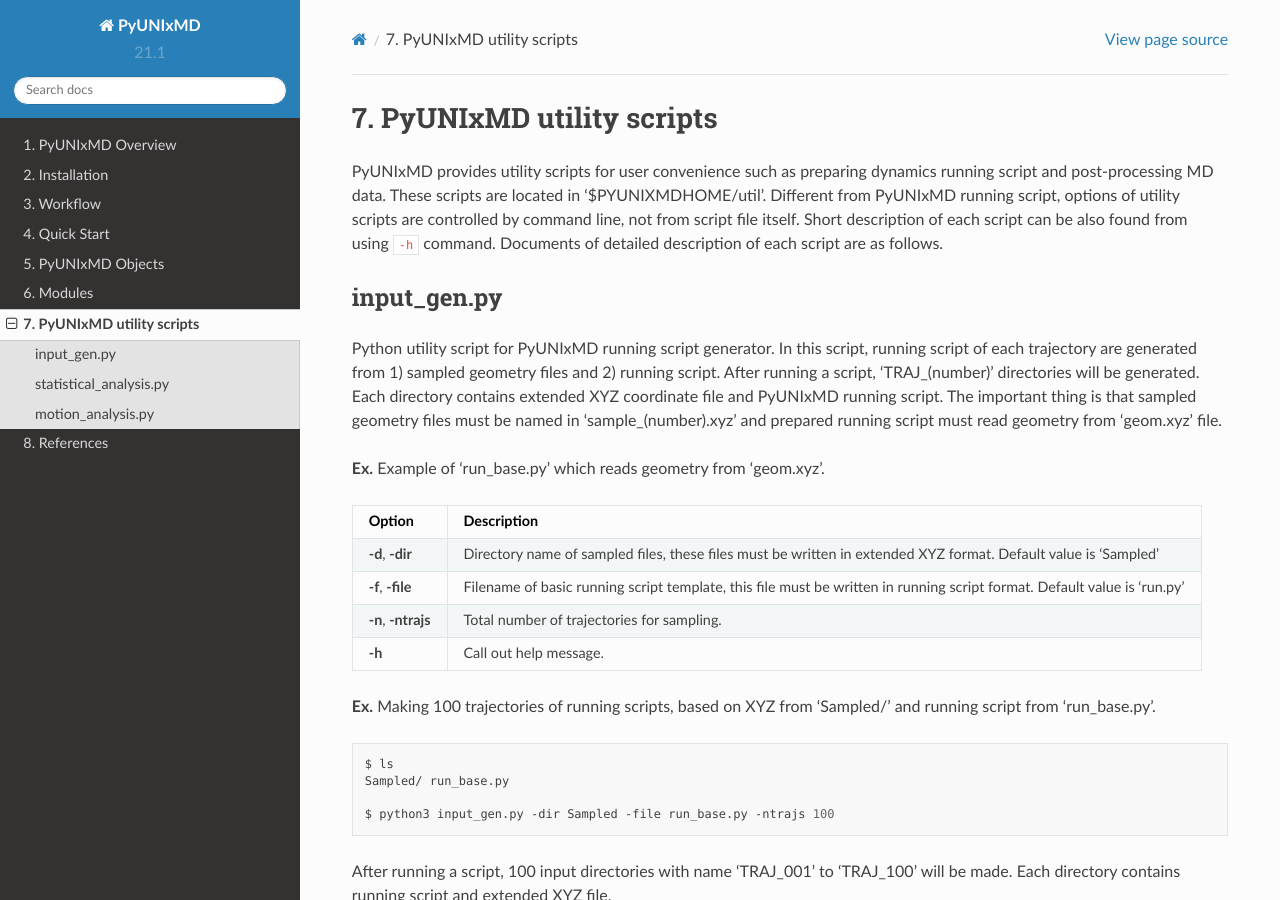
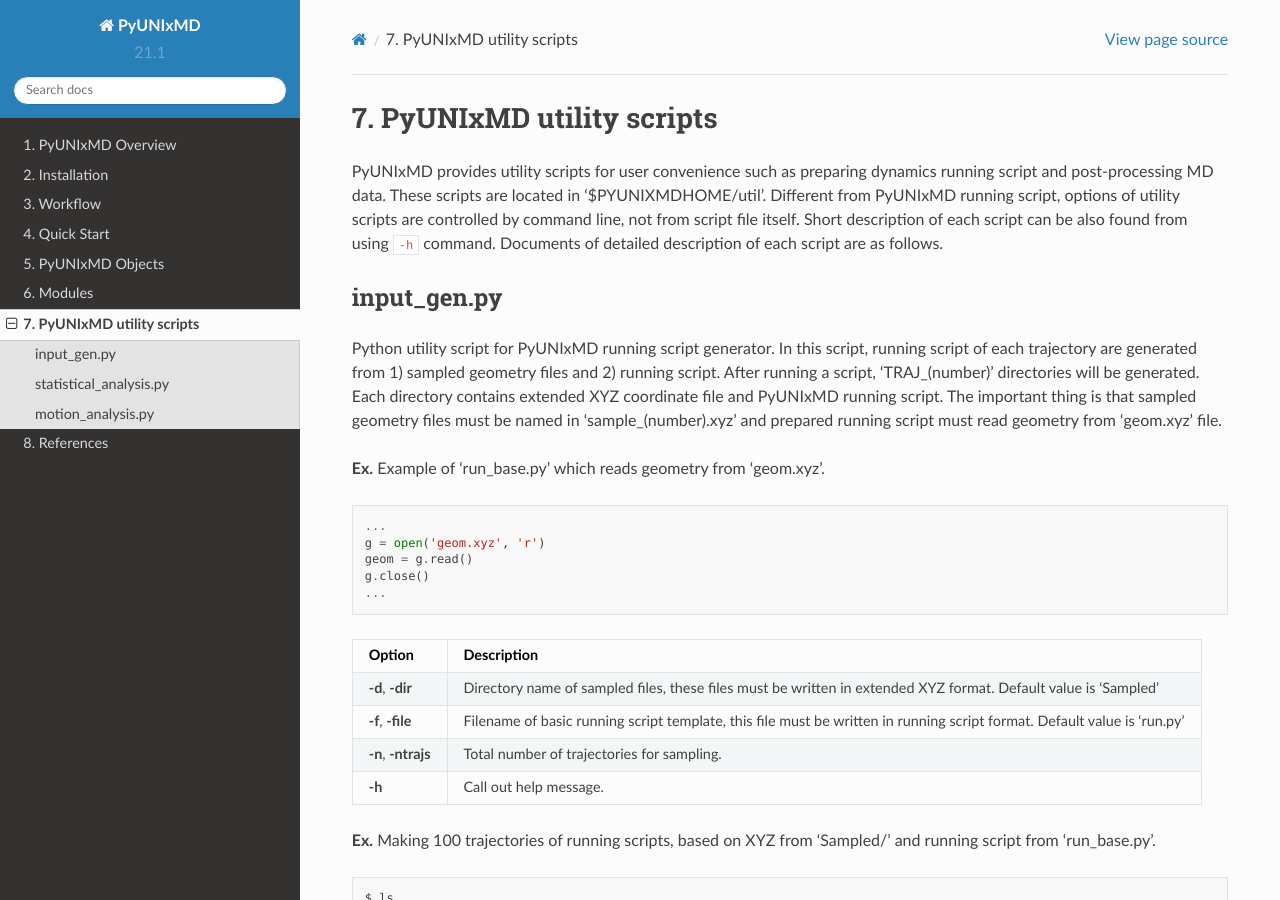
Before and after one commit to skmin-lab/unixmd, a Sphinx documentation site: the page built from docs/source/utility_scripts.rst, in a window 1280 px wide and 900 px high. Built offline with Sphinx 7.4.7 and the Read the Docs theme 2.0.0, drawn with Linux system fonts in a browser that asks for light colours; part of the change alters nothing that is shown.

Commit message:
Change minor parts in code block

```diff
--- a/docs/source/utility_scripts.rst
+++ b/docs/source/utility_scripts.rst
@@ -18,14 +18,12 @@ The important thing is that sampled geometry files must be named in 'sample_(num
 **Ex.** Example of 'run_base.py' which reads geometry from 'geom.xyz'.
 
 .. code-block:: python
-  from molecule import Molecule
-  import qm, mqc
-  from thermostat import *
-  from misc import data
 
+  ...
   g = open('geom.xyz', 'r')
   geom = g.read()
   g.close()
+  ...
 
 +---------------------+----------------------------------------------------------------+
 | Option              | Description                                                    |
```
